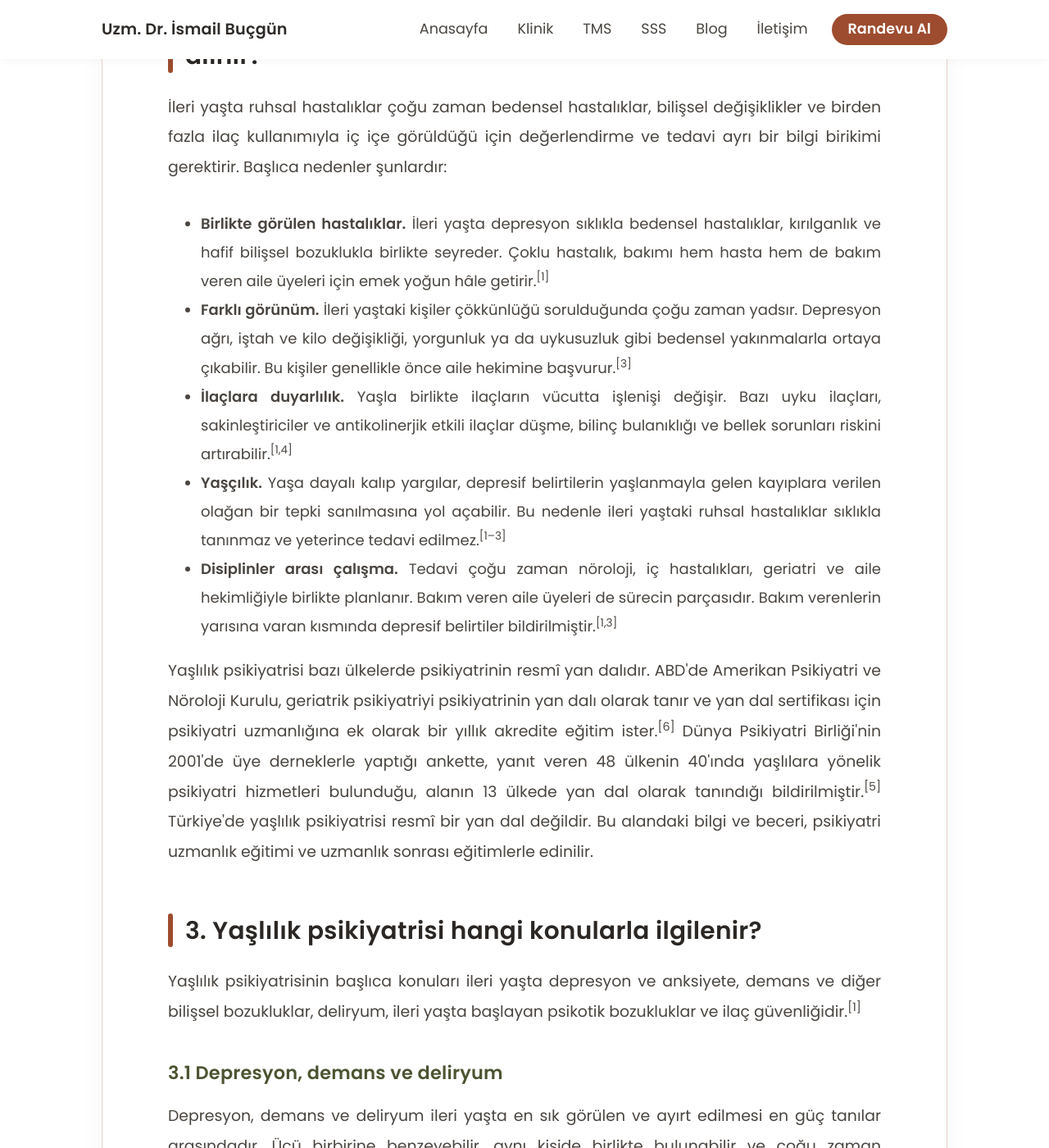
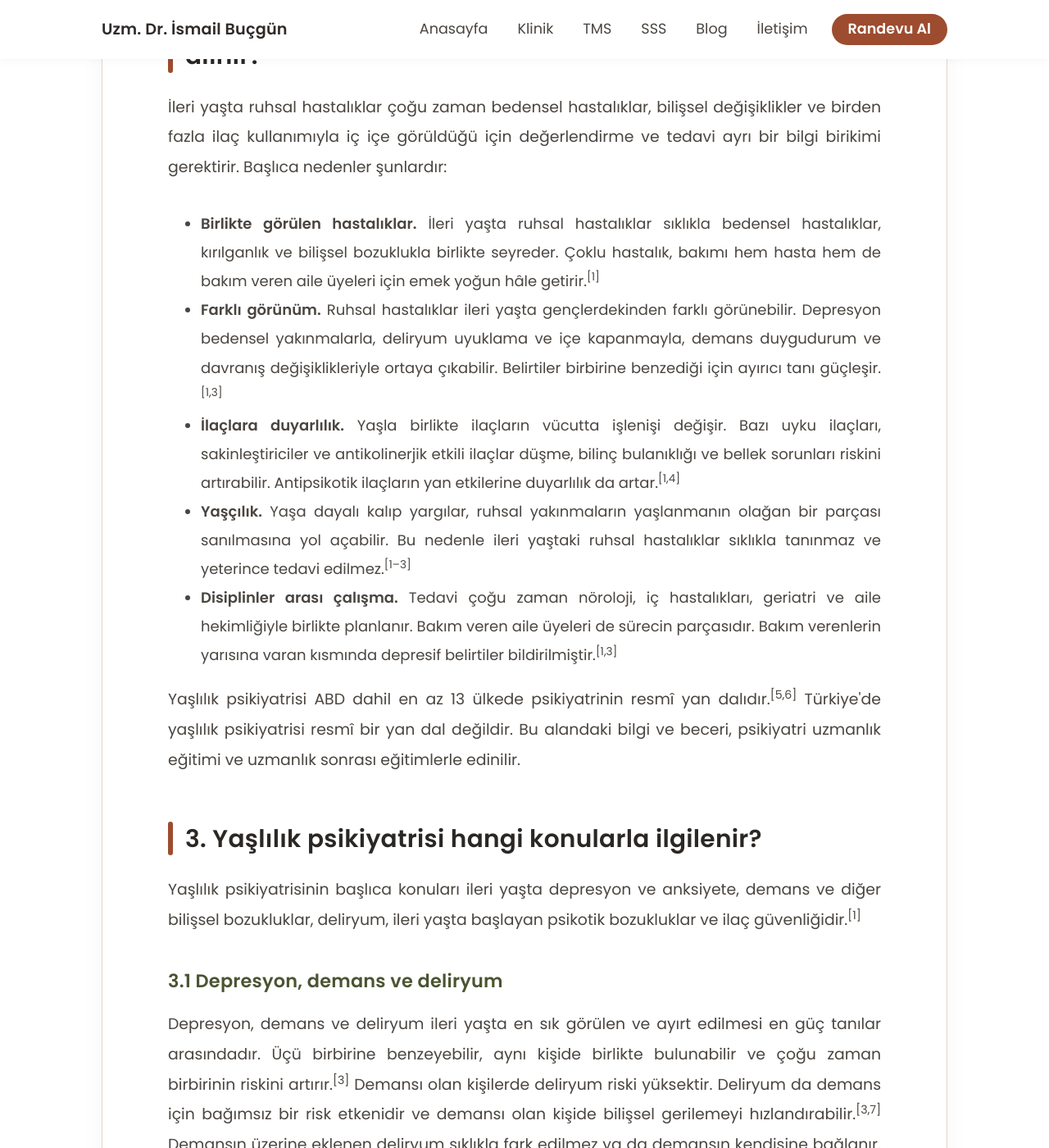
Before and after one commit to ibucgun/ibucgun.github.io, a Jekyll site: the page built from yaslilik-psikiyatrisi.html, in a window 1280 px wide and 1400 px high, scrolled down 1266 px. Shown: the whole window at 82% size. Built offline with Jekyll 4.4.1, drawn with Linux system fonts in a browser that asks for light colours.

Commit message:
Update yaslilik-psikiyatrisi.html

```diff
--- a/yaslilik-psikiyatrisi.html
+++ b/yaslilik-psikiyatrisi.html
@@ -51,15 +51,15 @@ Güncel yaklaşımda alan, hastalığın yanı sıra dayanıklılık ve iyilik h
 </p>
 
 <ul>
-  <li><b>Birlikte görülen hastalıklar.</b> İleri yaşta depresyon sıklıkla bedensel hastalıklar, kırılganlık ve hafif bilişsel bozuklukla birlikte seyreder. Çoklu hastalık, bakımı hem hasta hem de bakım veren aile üyeleri için emek yoğun hâle getirir.<sup>[1]</sup></li>
-  <li><b>Farklı görünüm.</b> İleri yaştaki kişiler çökkünlüğü sorulduğunda çoğu zaman yadsır. Depresyon ağrı, iştah ve kilo değişikliği, yorgunluk ya da uykusuzluk gibi bedensel yakınmalarla ortaya çıkabilir. Bu kişiler genellikle önce aile hekimine başvurur.<sup>[3]</sup></li>
-  <li><b>İlaçlara duyarlılık.</b> Yaşla birlikte ilaçların vücutta işlenişi değişir. Bazı uyku ilaçları, sakinleştiriciler ve antikolinerjik etkili ilaçlar düşme, bilinç bulanıklığı ve bellek sorunları riskini artırabilir.<sup>[1,4]</sup></li>
-  <li><b>Yaşçılık.</b> Yaşa dayalı kalıp yargılar, depresif belirtilerin yaşlanmayla gelen kayıplara verilen olağan bir tepki sanılmasına yol açabilir. Bu nedenle ileri yaştaki ruhsal hastalıklar sıklıkla tanınmaz ve yeterince tedavi edilmez.<sup>[1–3]</sup></li>
+  <li><b>Birlikte görülen hastalıklar.</b> İleri yaşta ruhsal hastalıklar sıklıkla bedensel hastalıklar, kırılganlık ve bilişsel bozuklukla birlikte seyreder. Çoklu hastalık, bakımı hem hasta hem de bakım veren aile üyeleri için emek yoğun hâle getirir.<sup>[1]</sup></li>
+  <li><b>Farklı görünüm.</b> Ruhsal hastalıklar ileri yaşta gençlerdekinden farklı görünebilir. Depresyon bedensel yakınmalarla, deliryum uyuklama ve içe kapanmayla, demans duygudurum ve davranış değişiklikleriyle ortaya çıkabilir. Belirtiler birbirine benzediği için ayırıcı tanı güçleşir.<sup>[1,3]</sup></li>
+  <li><b>İlaçlara duyarlılık.</b> Yaşla birlikte ilaçların vücutta işlenişi değişir. Bazı uyku ilaçları, sakinleştiriciler ve antikolinerjik etkili ilaçlar düşme, bilinç bulanıklığı ve bellek sorunları riskini artırabilir. Antipsikotik ilaçların yan etkilerine duyarlılık da artar.<sup>[1,4]</sup></li>
+  <li><b>Yaşçılık.</b> Yaşa dayalı kalıp yargılar, ruhsal yakınmaların yaşlanmanın olağan bir parçası sanılmasına yol açabilir. Bu nedenle ileri yaştaki ruhsal hastalıklar sıklıkla tanınmaz ve yeterince tedavi edilmez.<sup>[1–3]</sup></li>
   <li><b>Disiplinler arası çalışma.</b> Tedavi çoğu zaman nöroloji, iç hastalıkları, geriatri ve aile hekimliğiyle birlikte planlanır. Bakım veren aile üyeleri de sürecin parçasıdır. Bakım verenlerin yarısına varan kısmında depresif belirtiler bildirilmiştir.<sup>[1,3]</sup></li>
 </ul>
 
 <p>
-Yaşlılık psikiyatrisi bazı ülkelerde psikiyatrinin resmî yan dalıdır. ABD'de Amerikan Psikiyatri ve Nöroloji Kurulu, geriatrik psikiyatriyi psikiyatrinin yan dalı olarak tanır ve yan dal sertifikası için psikiyatri uzmanlığına ek olarak bir yıllık akredite eğitim ister.<sup>[6]</sup> Dünya Psikiyatri Birliği'nin 2001'de üye derneklerle yaptığı ankette, yanıt veren 48 ülkenin 40'ında yaşlılara yönelik psikiyatri hizmetleri bulunduğu, alanın 13 ülkede yan dal olarak tanındığı bildirilmiştir.<sup>[5]</sup> Türkiye'de yaşlılık psikiyatrisi resmî bir yan dal değildir. Bu alandaki bilgi ve beceri, psikiyatri uzmanlık eğitimi ve uzmanlık sonrası eğitimlerle edinilir.
+Yaşlılık psikiyatrisi ABD dahil en az 13 ülkede psikiyatrinin resmî yan dalıdır.<sup>[5,6]</sup> Türkiye'de yaşlılık psikiyatrisi resmî bir yan dal değildir. Bu alandaki bilgi ve beceri, psikiyatri uzmanlık eğitimi ve uzmanlık sonrası eğitimlerle edinilir.
 </p>
 
 <h2 id="konular">3. Yaşlılık psikiyatrisi hangi konularla ilgilenir?</h2>
```
